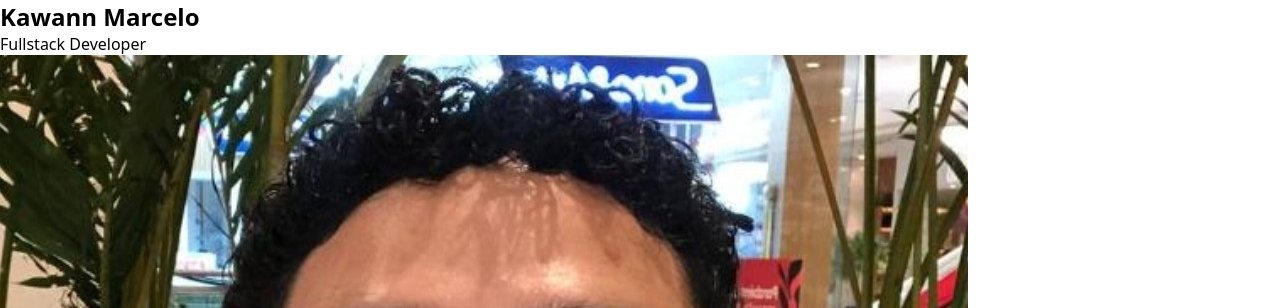
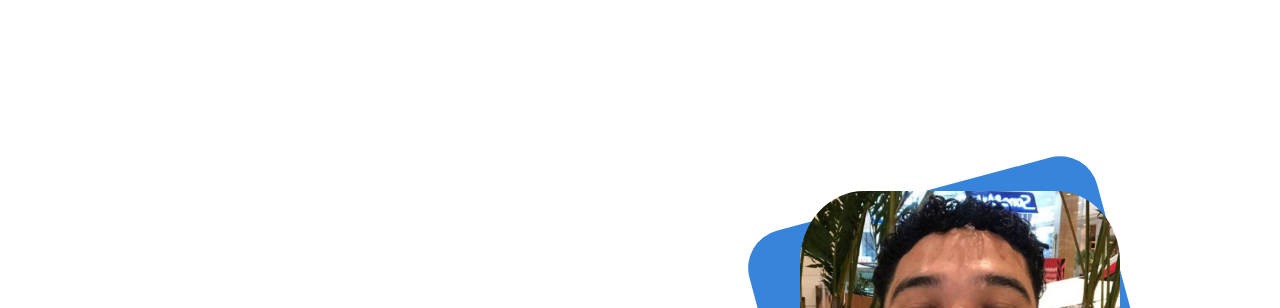
Before and after one commit to KawannSouza/portfolio, a plain HTML site: page index.html in a window 1280 px wide. Shown: the part 65-373 px from the top of the page. Drawn offline with Linux system fonts and the light colour scheme.

Commit message:
style(hero-section): styling hero section

```diff
--- /dev/null
+++ b/assets/css/hero-section.css
@@ -0,0 +1,58 @@
+:root {
+    --white: #ffffff;
+    --blue-1: #031930;
+    --blue-2: #223A59;
+    --blue-3: #3684DB;
+    --blue-4: #B3D6F9;
+    --blue-5: #758BA5;
+}
+
+#hero-section {
+    display: flex;
+    justify-content: center;
+    align-items: center;
+    height: calc(100vh - 64px);
+}
+
+#hero-content {
+    display: flex;
+    flex-direction: column;
+    justify-content: center;
+    align-items: center;
+    width: 50%;
+    font-size: 2rem;
+}
+
+#hero-content > p {
+    background: var(--blue-3);
+    color: var(--white);
+    padding: 0 .2rem;
+}
+
+#hero-image-container {
+    display: flex;
+    justify-content: center;
+    align-items: center;
+    width: 50%;
+    position: relative;
+}
+
+#hero-image-background {
+    position: absolute;
+    top: 50%;
+    left: 50%;
+    transform: translate(-50%, -50%);
+    width: 300px;
+    height: 300px;
+    background: var(--blue-3);
+    border-radius: 2rem;
+    z-index: -1;
+    transform: translate(-50%, -50%) rotate(-15deg) scale(1.2);
+}
+
+#hero-image-container > img {
+    position: relative;
+    z-index: 0;
+    width: 320px;
+    border-radius: 20%;
+}
--- a/assets/css/style.css
+++ b/assets/css/style.css
@@ -1,4 +1,5 @@
 @import "header.css";
+@import "hero-section.css";
 
 * {
     font-family: "Flow Rounded", system-ui;
@@ -6,3 +7,8 @@
     margin: 0;
     padding: 0;
 }
+
+main {
+    display: flex;
+    flex-direction: column;
+}
```
